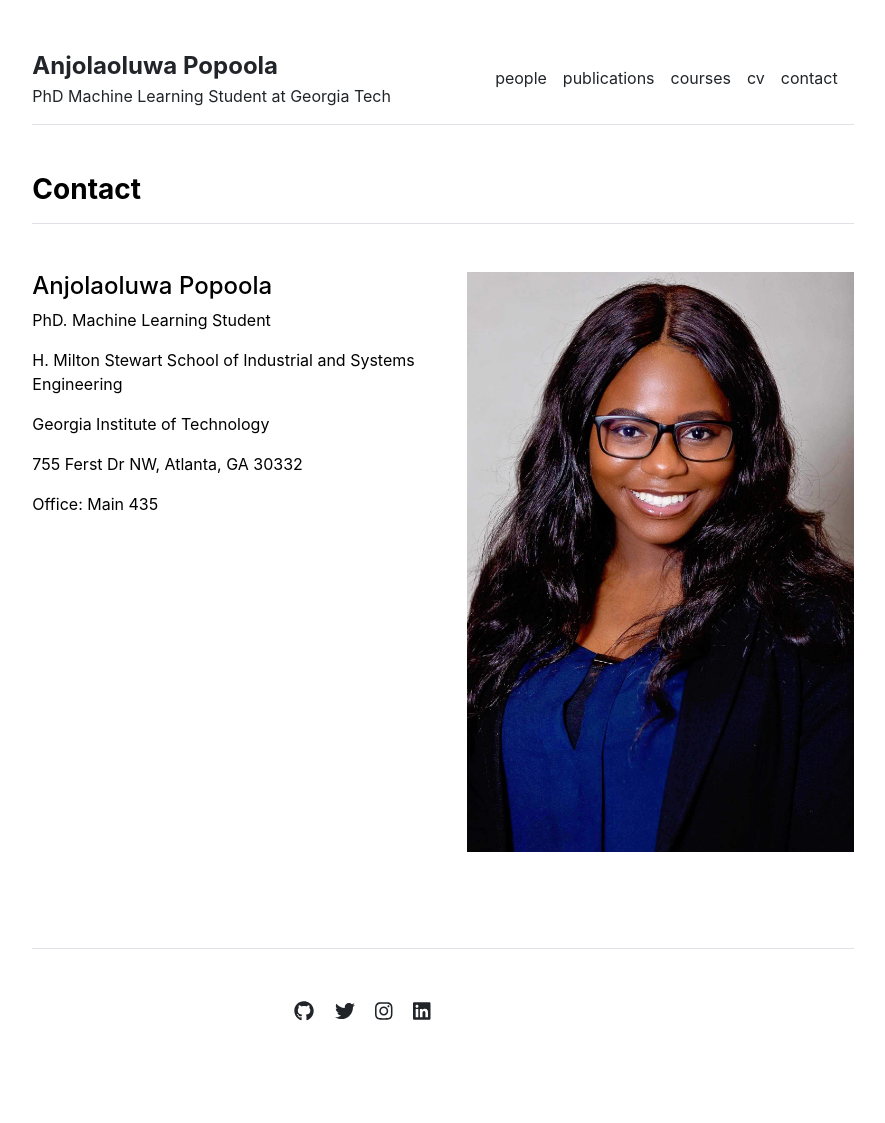
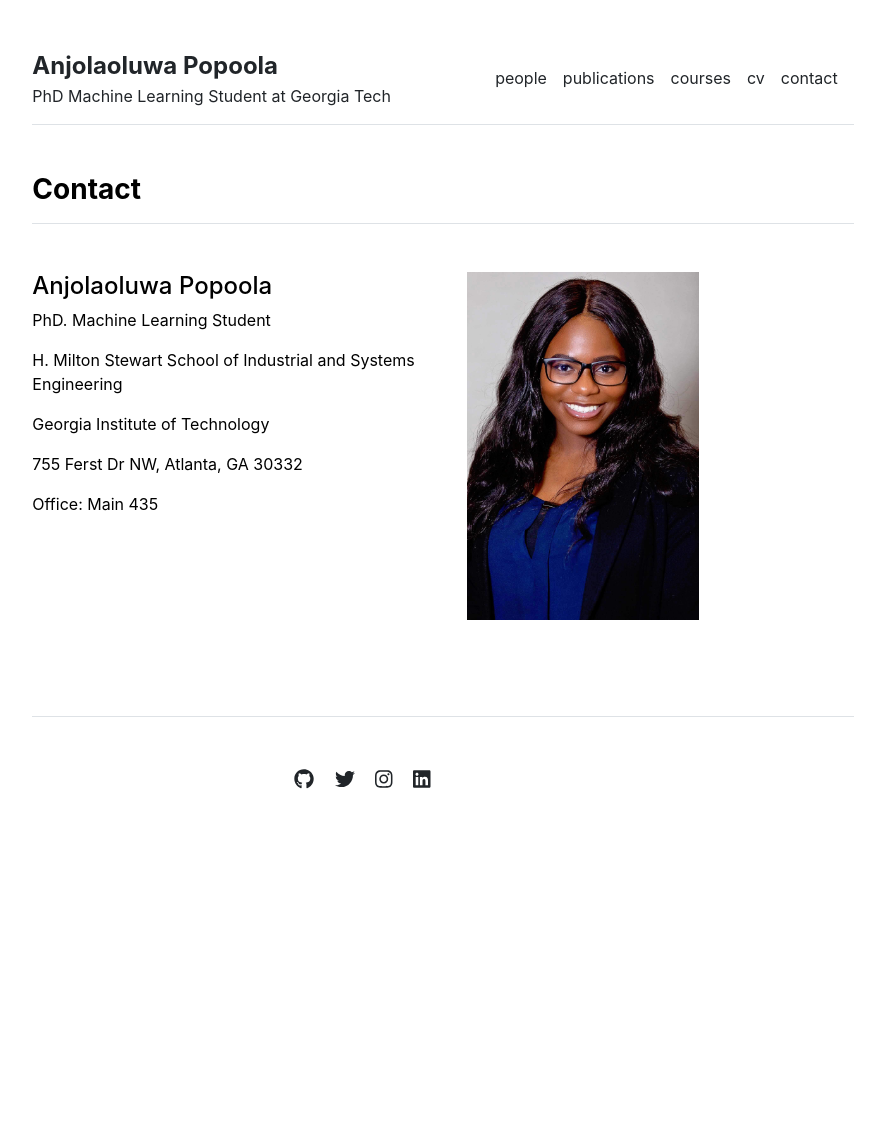
Before and after one commit to apopoola3/anjolapopoola.github.io, a Jekyll site: the page built from contact.md, in a window 1280 px wide. Shown: the whole page, without its empty margins (197-1082 px from the left). Built offline with Jekyll 4.4.1, drawn with Linux system fonts in a browser that asks for light colours; after the commit the page ends 900 px from its top, so only the background shows below that.

Commit message:
picture size

```diff
--- a/_includes/contact.html
+++ b/_includes/contact.html
@@ -12,7 +12,7 @@
         <p>Office: {{ contact.office }}</p>
       </div>
       <div class="col-md-6">
-        <img src="{{ site.github.url }}/{{ contact.image }}" alt="Contact" width="100%">
+        <img src="{{ site.github.url }}/{{ contact.image }}" alt="Contact" width="60%">
       </div>
     </div>
     {% endfor %}
```
